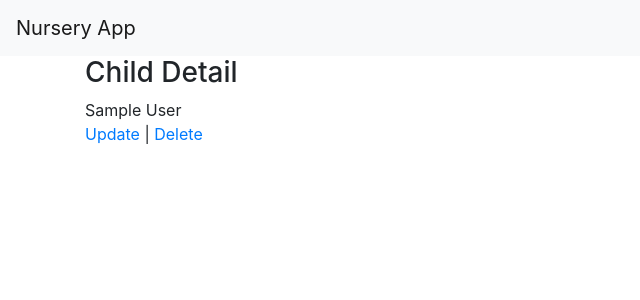
After one commit to Bartecky/Nursery_App, a Django app: page /child/detail/1/ in a window 1280 px wide. The commit adds this page. Shown: the top 300 px of the page, without its empty margins (0-640 px from the left). Run offline with Django 3.2, Linux system fonts and the light colour scheme; tables that the repository leaves empty hold one stand-in row (values such as "Sample post"); some libraries are stand-ins or nearby versions.

Commit message:
created detail, update, delete view for Child model

```diff
--- a/src/Nursery/urls.py
+++ b/src/Nursery/urls.py
@@ -20,7 +20,10 @@ from NurseryApp.views import (
     NurseryLogoutView,
     SignupView,
     MainPageView,
-    ChildCreateView
+    ChildCreateView,
+    ChildDetailView,
+    ChildUpdateView,
+    ChildDeleteView
 )
 
 urlpatterns = [
@@ -30,7 +33,9 @@ urlpatterns = [
     url(r'^signup/$', SignupView.as_view(), name='signup-view'),
     url(r'^main/$', MainPageView.as_view(), name='main-view'),
     #
-    url(r'^parent/(?P<id>(\d)+)/add_child/$', ChildCreateView.as_view(), name='child-create-view')
-
+    url(r'^parent/(?P<pk>(\d)+)/add_child/$', ChildCreateView.as_view(), name='child-create-view'),
+    url(r'^child/detail/(?P<pk>(\d)+)/$', ChildDetailView.as_view(), name='child-detail-view'),
+    url(r'^child/update/(?P<pk>(\d)+)/$', ChildUpdateView.as_view(), name='child-update-view'),
+    url(r'^child/delete/(?P<pk>(\d)+)/$', ChildDeleteView.as_view(), name='child-delete-view'),
 
 ]
--- /dev/null
+++ b/src/NurseryApp/templates/child-detail-view.html
@@ -0,0 +1,18 @@
+{% extends 'base.html' %}
+
+{% block title %}
+    {{ block.super }} | Child Detail
+{% endblock %}
+
+{% block content %}
+    <div class="row">
+        <div class="col-sm-12">
+            <h3>Child Detail</h3>
+            {{ object }}
+            <p>
+                <a href="{% url 'child-update-view' object.pk %}">Update</a> |
+                <a href="{% url 'child-delete-view' object.pk %}">Delete</a>
+            </p>
+        </div>
+    </div>
+{% endblock %}
--- /dev/null
+++ b/src/NurseryApp/templates/child-update-view.html
@@ -0,0 +1,6 @@
+{% extends 'base.html' %}
+
+
+{% block content %}
+    {% include 'form.html' with form=form btn_title='Update' %}
+{% endblock %}
--- a/src/NurseryApp/templates/main-page.html
+++ b/src/NurseryApp/templates/main-page.html
@@ -6,10 +6,10 @@
             <p>it's main page!</p>
             <ol>
             {% for child in parent.child_set.all %}
-                <li>{{ child }}</li>
+                <li><a href="{% url 'child-detail-view' child.pk %}">{{ child }}</a></li>
             {% endfor %}
             </ol>
-            <a href="{% url 'child-create-view' parent.id %}">Add</a>
+            <a href="{% url 'child-create-view' parent.pk %}">Add</a>
         </div>
    </div>
 {% endblock %}
--- a/src/NurseryApp/views.py
+++ b/src/NurseryApp/views.py
@@ -5,7 +5,7 @@ from django.contrib.auth.models import User
 from django.contrib.auth import login, authenticate
 from .models import Parent, Child
 from .forms import SignupUserForm, ChildCreateForm
-from django.views.generic import View, CreateView
+from django.views.generic import View, CreateView, DetailView, UpdateView, DeleteView
 
 
 class NurseryLoginView(LoginView):
@@ -60,6 +60,23 @@ class ChildCreateView(CreateView):
 
     def get_initial(self):
         initial = super(ChildCreateView, self).get_initial()
-        id_ = self.kwargs.get('id')
+        id_ = self.kwargs.get('pk')
         initial['parent'] = get_object_or_404(Parent, id=id_)
         return initial
+
+
+class ChildDetailView(DetailView):
+    queryset = Child.objects.all()
+    template_name = 'child-detail-view.html'
+
+
+class ChildUpdateView(UpdateView):
+    queryset = Child.objects.all()
+    form_class = ChildCreateForm
+    template_name = 'child-update-view.html'
+
+
+class ChildDeleteView(DeleteView):
+    model = Child
+    template_name = 'child-delete-view.html'
+    success_url = reverse_lazy('child-list')
```
Also changed, not shown: src/NurseryApp/templates/child-delete-view.html (added, +8 -0 lines).
